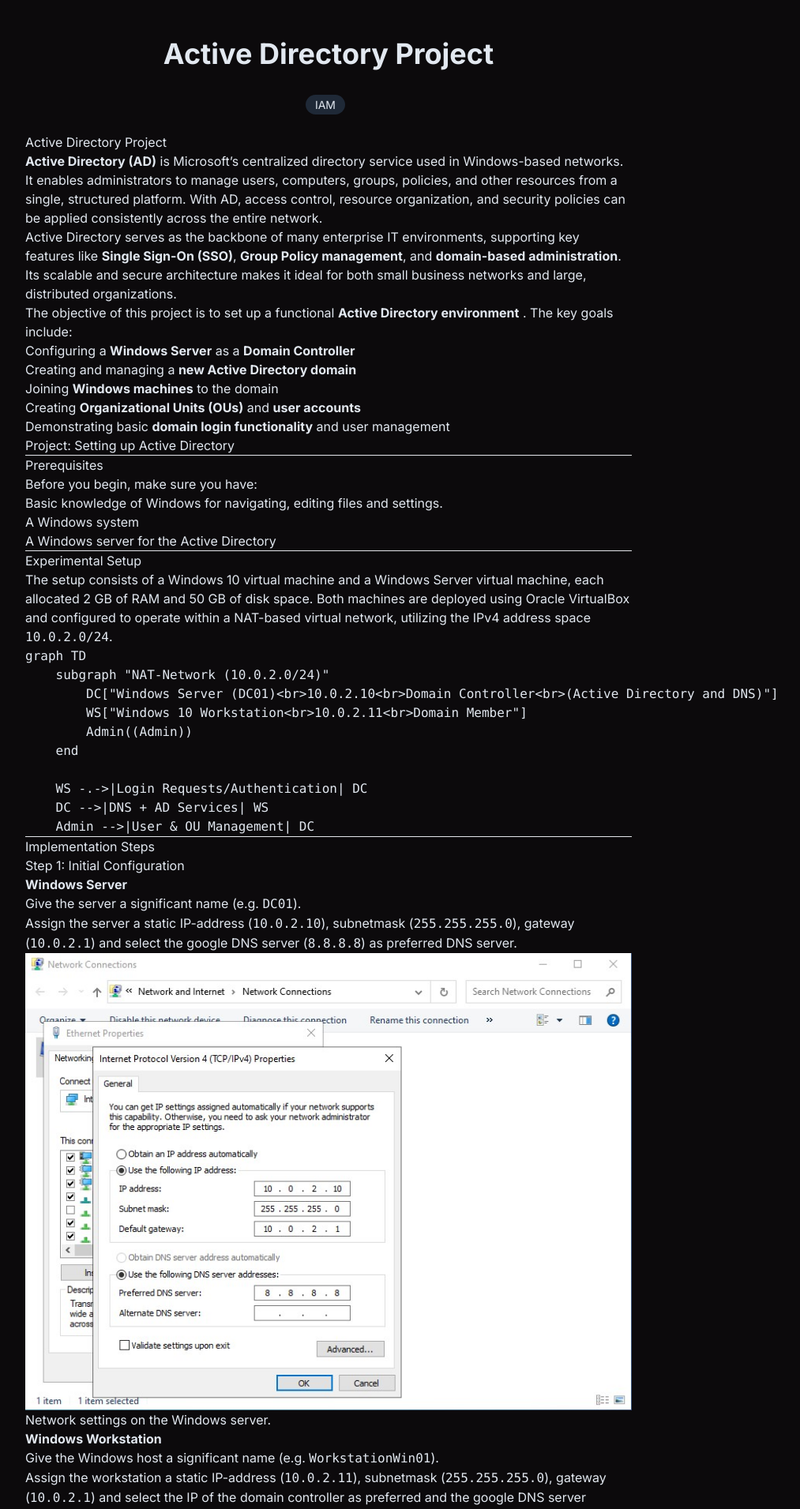
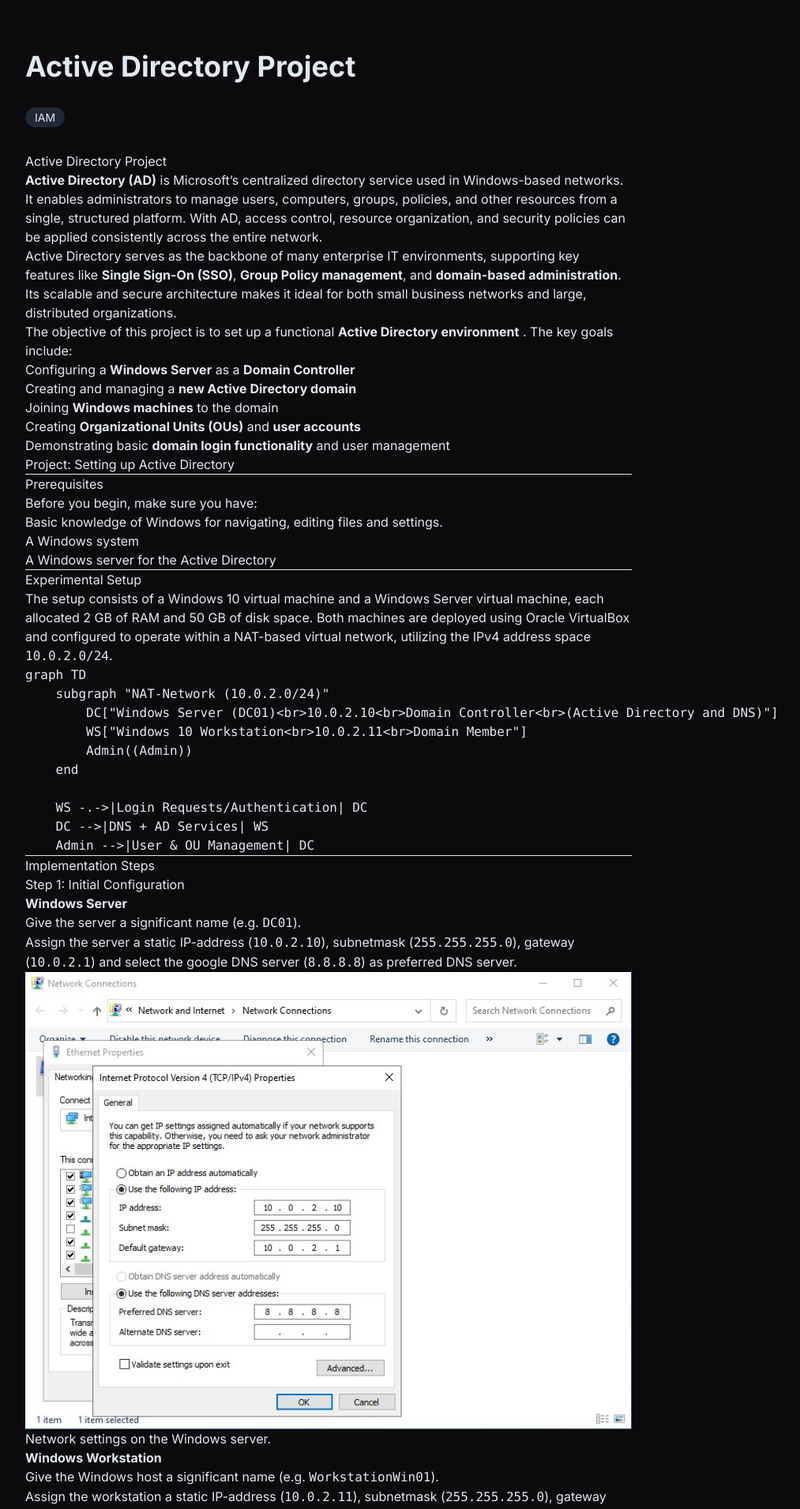
Before and after one commit to IamMo31/iammo31.github.io, a Jekyll site: the page built from projects/splunk/index.md, in a window 1280 px wide. Shown: the top 1911 px of the page at 79% size, without its empty margins (224-1237 px from the left). Built offline with Jekyll 4.4.1, drawn with Linux system fonts in a browser that asks for light colours; nearby versions of some CDN libraries.

Commit message:
Update writeup.html

```diff
--- a/_layouts/writeup.html
+++ b/_layouts/writeup.html
@@ -1,21 +1,21 @@
 ---
 layout: default
 ---
-<main class="px-4 py-12">
+<main class="container mx-auto px-4 md:px-12 py-16">
   <article class="max-w-3xl mx-auto prose prose-invert lg:prose-lg">
     <!-- Titel -->
-    <h1 class="text-4xl font-bold mb-8 text-center">{{ page.title }}</h1>
+    <h1 class="text-4xl font-bold mb-8">{{ page.title }}</h1>
 
     <!-- Tags -->
     {% if page.tags %}
-    <div class="mb-6 text-center">
+    <div class="mb-8">
       {% for tag in page.tags %}
         <span class="bg-gray-800 px-3 py-1 rounded-full text-sm mr-2">{{ tag }}</span>
       {% endfor %}
     </div>
     {% endif %}
 
-    <!-- Hauptinhalt -->
+    <!-- Der Inhalt aus deiner Markdown-Datei -->
     {{ content }}
 
     <!-- Zurück-Button -->
```
